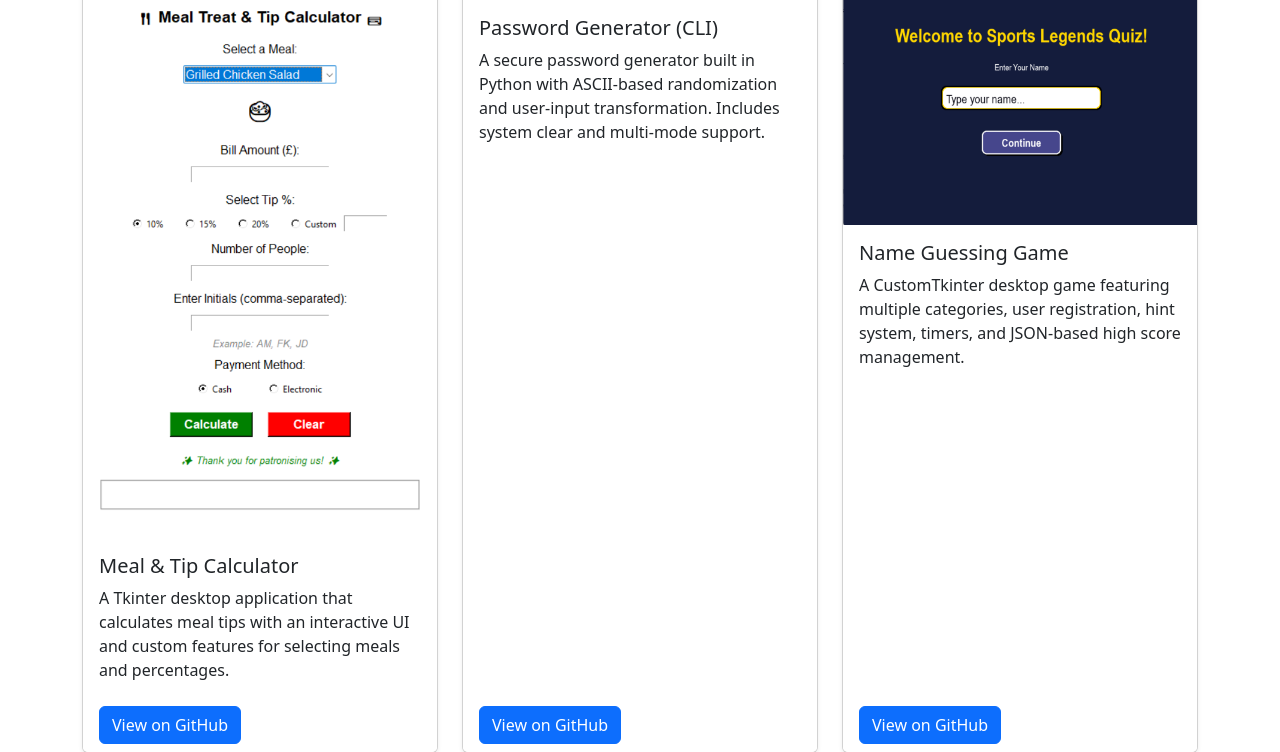
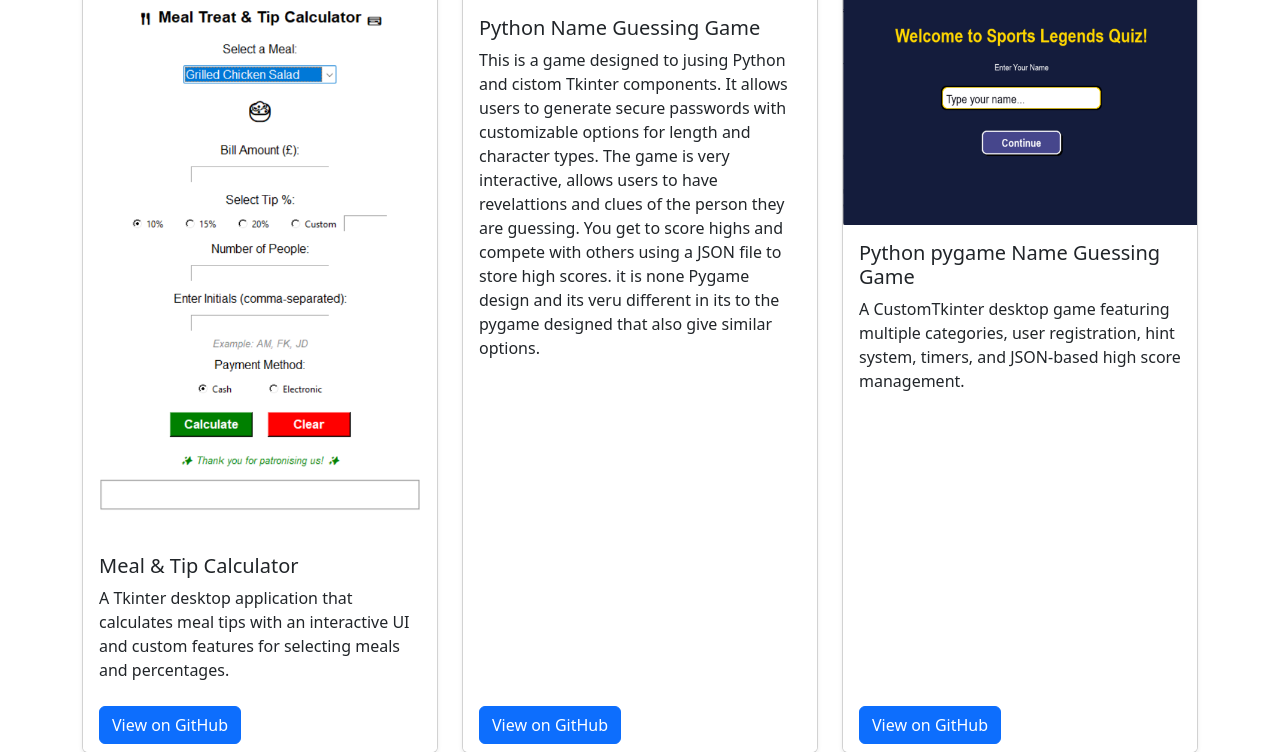
Before and after one commit to Umamco/Portfolio, a Flask app: page /projects in a window 1280 px wide. Shown: the part 239-991 px from the top of the page. Run offline with Flask 3, Linux system fonts and the light colour scheme.

Commit message:
Modified Projects.html

```diff
--- a/templates/projects.html
+++ b/templates/projects.html
@@ -32,14 +32,16 @@
         <div class="card h-100 shadow-sm">
             <img src="{{ url_for('static', filename='images/pwdgen.png') }}" class="card-img-top" alt="Password Generator">
             <div class="card-body">
-                <h5 class="card-title">Password Generator (CLI)</h5>
+                <h5 class="card-title">Python Name Guessing Game</h5>
                 <p class="card-text">
-                    A secure password generator built in Python with ASCII-based randomization and
-                    user-input transformation. Includes system clear and multi-mode support.
+                    This is a game designed to jusing Python and cistom Tkinter components. It allows users to generate secure passwords
+                    with customizable options for length and character types. The game is very interactive, allows users to have revelattions and clues of the
+                    person they are guessing. You get to score highs and compete with others using a JSON file to store high scores.
+                    it is  none Pygame design and its veru different in its to the pygame designed that also give similar options.
                 </p>
             </div>
             <div class="card-footer bg-white border-0">
-                <a href="https://github.com/Umamco/pwdGenerator" target="_blank" class="btn btn-primary">View on GitHub</a>
+                <a href="https://github.com/Umamco/SportsGuessingGame.git" target="_blank" class="btn btn-primary">View on GitHub</a>
             </div>
         </div>
     </article>
@@ -49,7 +51,7 @@
         <div class="card h-100 shadow-sm">
             <img src="{{ url_for('static', filename='images/nameguess.png') }}" class="card-img-top" alt="Name Guessing Game">
             <div class="card-body">
-                <h5 class="card-title">Name Guessing Game</h5>
+                <h5 class="card-title">Python pygame Name Guessing Game</h5>
                 <p class="card-text">
                     A CustomTkinter desktop game featuring multiple categories, user registration,
                     hint system, timers, and JSON-based high score management.
```
